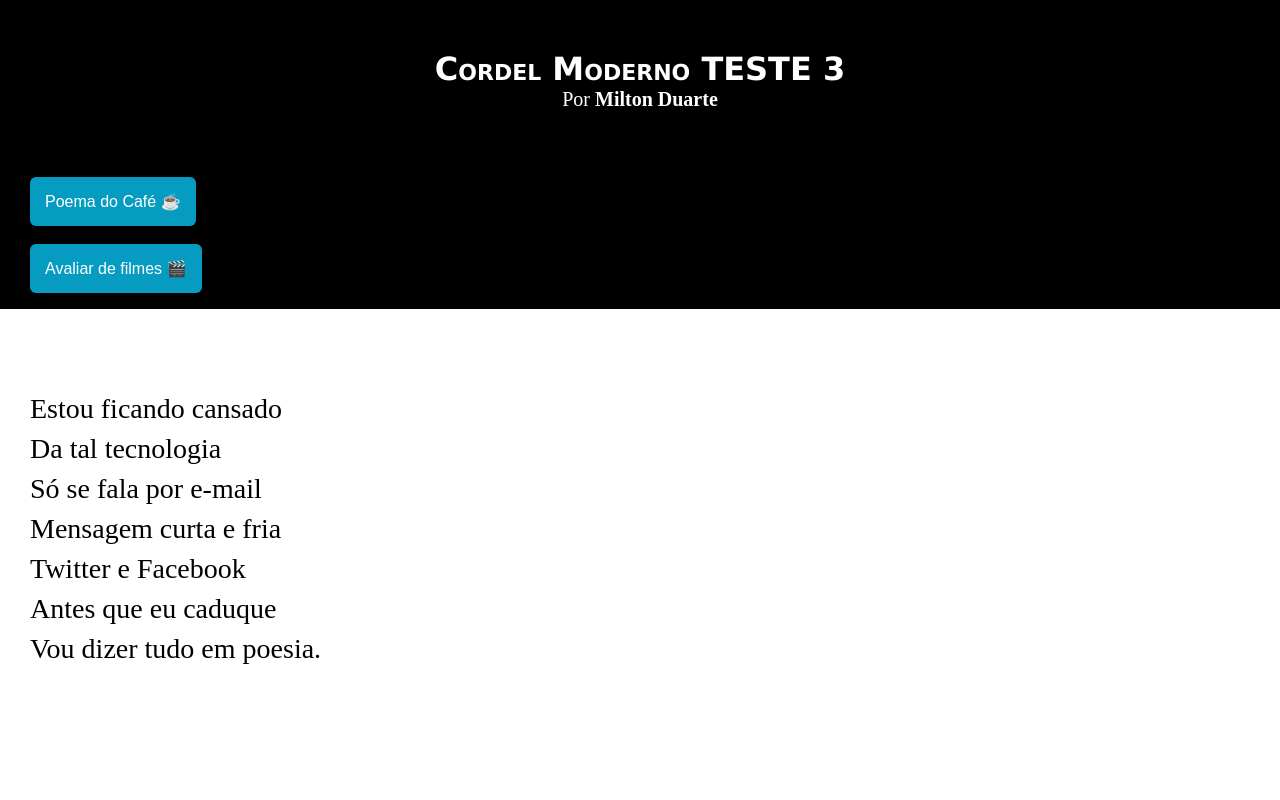
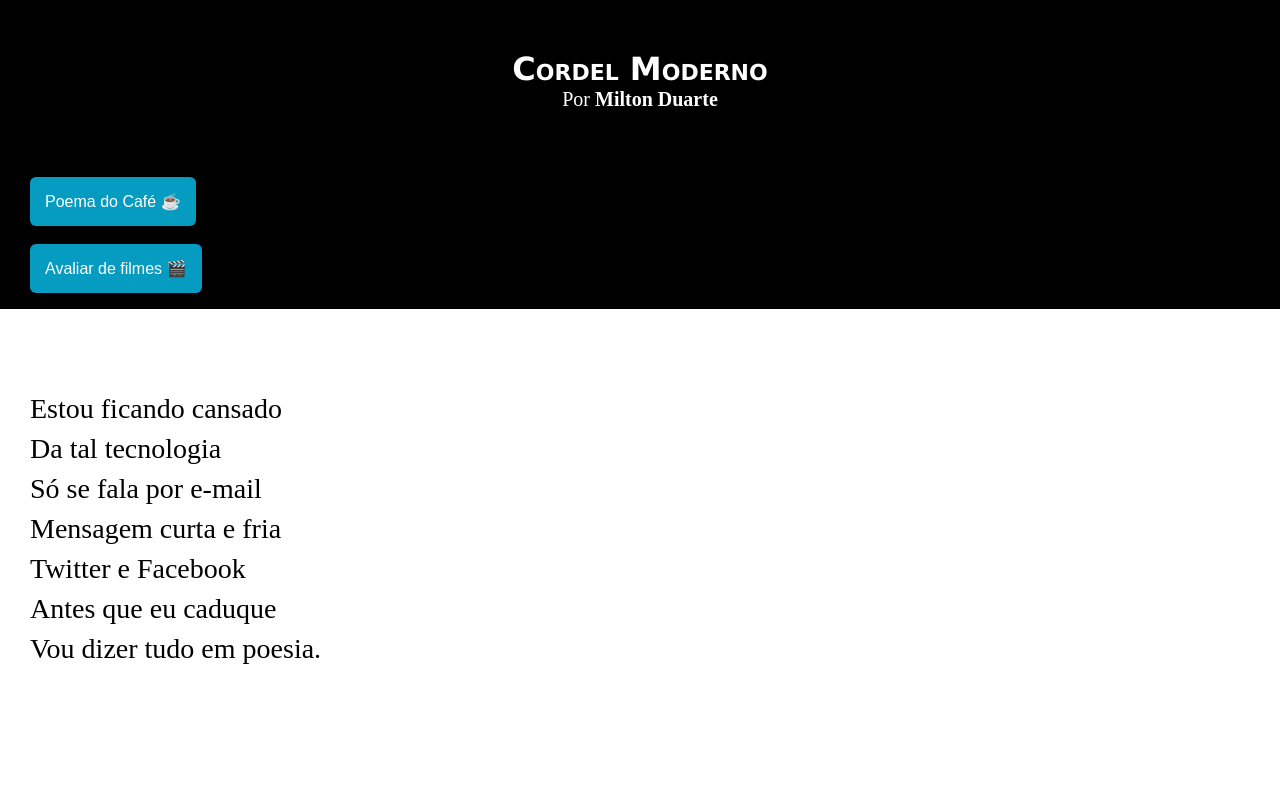
Before and after one commit to MatheusHubInfo/cordel, a plain HTML site: page index.html in a window 1280 px wide. Shown: the top 800 px of the page. Drawn offline with nearby package versions, Linux system fonts and the light colour scheme.

Commit message:
finalizando

```diff
--- a/index.html
+++ b/index.html
@@ -12,7 +12,7 @@
 <body>
     <header>
         <h1>
-            Cordel Moderno TESTE 3
+            Cordel Moderno
         </h1>
         <p>Por <a href="https://www.recantodasletras.com.br/poesias/3186743" target="blank">Milton Duarte</a></p>
     </header>
```
